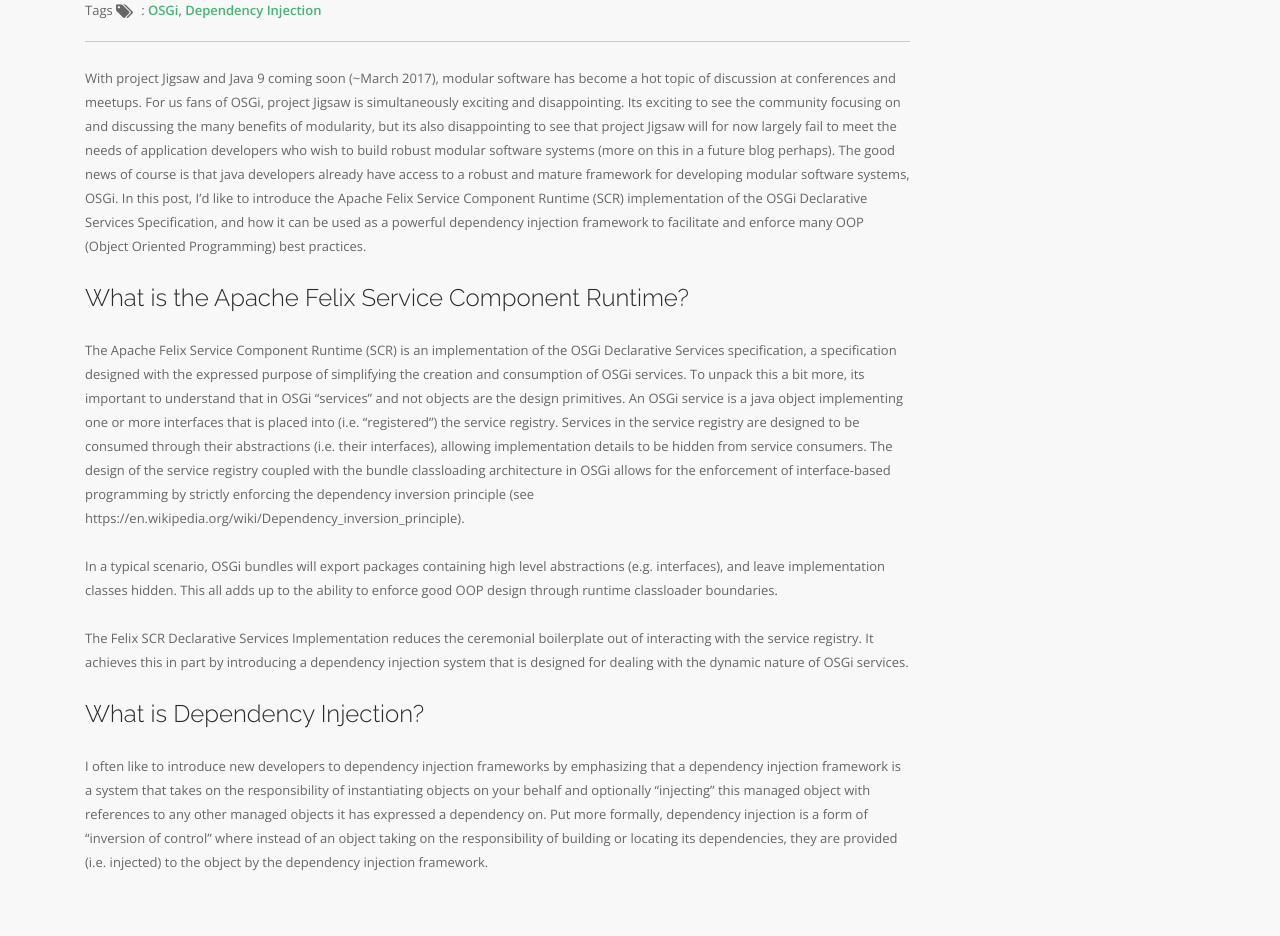
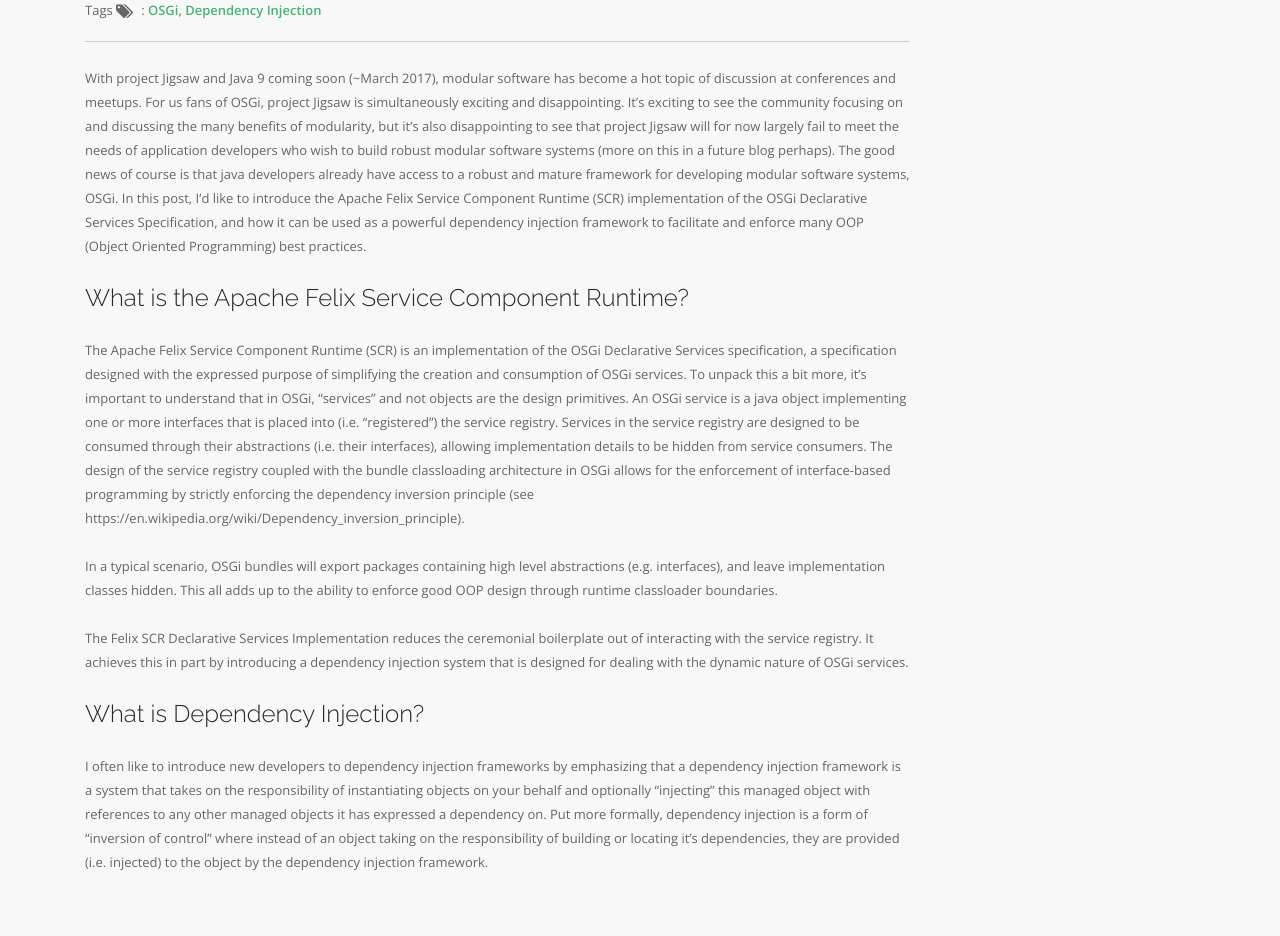
Before and after one commit to stackleader/stackleader.github.io, a Jekyll site: the page built from _posts/2016-05-20-dependency-injection-and-osgi.markdown, in a window 1280 px wide and 1400 px high, scrolled down 824 px. Shown: the part 191-1127 px from the top of the window. Built offline with Jekyll 4.4.1, drawn with Linux system fonts in a browser that asks for light colours; nearby versions of some CDN libraries.

Commit message:
fixed typos

```diff
--- a/_posts/2016-05-20-dependency-injection-and-osgi.markdown
+++ b/_posts/2016-05-20-dependency-injection-and-osgi.markdown
@@ -10,8 +10,8 @@
 ---
 
 With project Jigsaw and Java 9 coming soon (~March 2017), modular software has become a hot topic of discussion at conferences and meetups.
-For us fans of OSGi, project Jigsaw is simultaneously exciting and disappointing. Its exciting to see the community focusing on and discussing
-the many benefits of modularity, but its also disappointing to see that project Jigsaw will for now largely fail to meet the needs of application developers
+For us fans of OSGi, project Jigsaw is simultaneously exciting and disappointing. It's exciting to see the community focusing on and discussing
+the many benefits of modularity, but it's also disappointing to see that project Jigsaw will for now largely fail to meet the needs of application developers
 who wish to build robust modular software systems (more on this in a future blog perhaps). The good news of course is that java developers already have access to
 a robust and mature framework for developing modular software systems, OSGi. In this post, I'd like to introduce the Apache Felix Service Component
 Runtime (SCR) implementation of the OSGi Declarative Services Specification, and how it can be used as a powerful dependency injection framework to facilitate
@@ -19,7 +19,7 @@
 
 #### What is the Apache Felix Service Component Runtime?
 The Apache Felix Service Component Runtime (SCR) is an implementation of the OSGi Declarative Services specification, a specification designed with the expressed purpose of
-simplifying the creation and consumption of OSGi services. To unpack this a bit more, its important to understand that in OSGi "services" and not objects are
+simplifying the creation and consumption of OSGi services. To unpack this a bit more, it's important to understand that in OSGi, "services" and not objects are
 the design primitives. An OSGi service is a java object implementing one or more interfaces that is placed into (i.e. "registered") the service registry. Services in
 the service registry are designed to be consumed through their abstractions (i.e. their interfaces), allowing implementation details to be hidden
 from service consumers. The design of the service registry coupled with the bundle classloading architecture in OSGi allows for the enforcement of
@@ -35,5 +35,5 @@
 I often like to introduce new developers to dependency injection frameworks by emphasizing that a dependency injection framework is a system
 that takes on the responsibility of instantiating objects on your behalf and optionally "injecting" this managed object with references to any other
 managed objects it has expressed a dependency on. Put more formally, dependency injection is a form of "inversion of control" where instead
-of an object taking on the responsibility of building or locating its dependencies, they are provided (i.e. injected) to the object by the dependency
+of an object taking on the responsibility of building or locating it's dependencies, they are provided (i.e. injected) to the object by the dependency
 injection framework.
```
